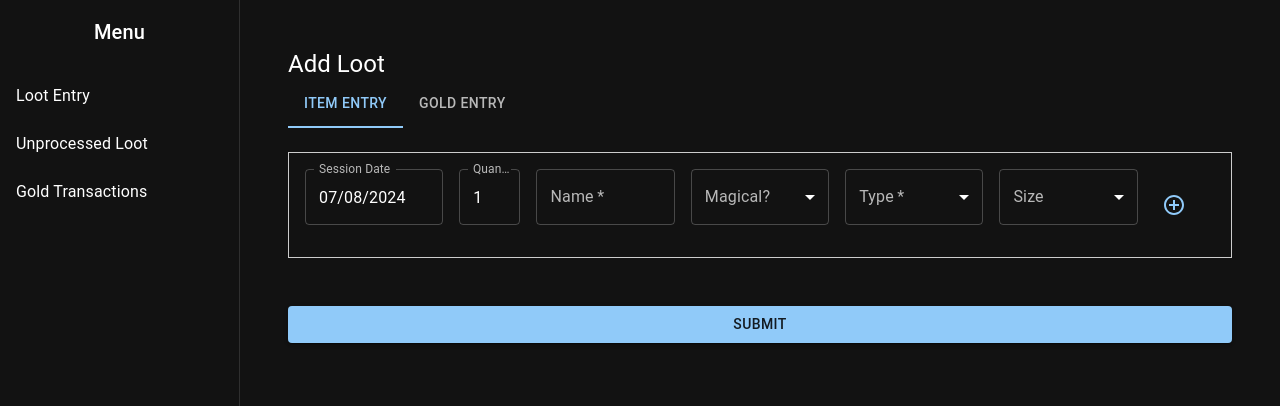
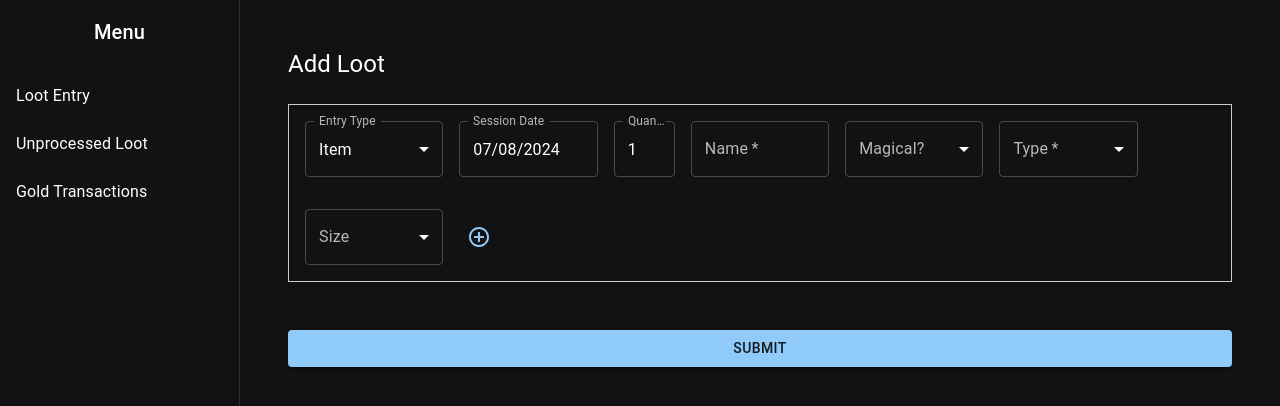
Before and after one commit to linisastald/Loot-Tracker-PF1e, a React (Create React App) app in the folder frontend/: page /loot-entry in a window 1280 px wide. Shown: the top 406 px of the page. Built offline with nearby package versions, Linux system fonts and the light colour scheme.

Commit message:
Loot entry add gold entry

```diff
--- a/frontend/src/components/LootEntry.js
+++ b/frontend/src/components/LootEntry.js
@@ -9,8 +9,9 @@ import {
   MenuItem,
   IconButton,
   Grid,
-  Tabs,
-  Tab,
+  Select,
+  InputLabel,
+  FormControl,
 } from '@mui/material';
 import { LocalizationProvider, DatePicker } from '@mui/x-date-pickers';
 import { AdapterDateFns } from '@mui/x-date-pickers/AdapterDateFns';
@@ -25,76 +26,52 @@ const magicalOptions = [
   { label: 'Unidentified', value: true },
 ];
 const transactionTypes = ['Withdrawl', 'Deposit', 'Purchase', 'Sale', 'Party Loot Purchase', 'Other'];
+const entryTypes = ['Item', 'Gold'];
 
 const LootEntry = () => {
   const [entries, setEntries] = useState([
     {
+      entryType: 'Item',
       sessionDate: new Date(),
       quantity: 1,
       name: '',
       unidentified: null,
       type: '',
       size: '',
+      platinum: 0,
+      gold: 0,
+      silver: 0,
+      copper: 0,
+      transactionType: '',
+      notes: '',
       suggestions: [],
     },
   ]);
 
-  const [goldEntries, setGoldEntries] = useState([
-    {
-      sessionDate: new Date(),
-      transactionType: '',
-      platinum: 0,
-      gold: 0,
-      silver: 0,
-      copper: 0,
-      notes: '',
-    },
-  ]);
-
-  const [tabIndex, setTabIndex] = useState(0);
-
-  const handleTabChange = (event, newIndex) => {
-    setTabIndex(newIndex);
-  };
-
-  const handleItemInputChange = (index, field, value) => {
+  const handleInputChange = (index, field, value) => {
     const newEntries = [...entries];
     newEntries[index][field] = value;
     setEntries(newEntries);
-  };
-
-  const handleGoldInputChange = (index, field, value) => {
-    const newEntries = [...goldEntries];
-    newEntries[index][field] = value;
-    setGoldEntries(newEntries);
   };
 
   const addEntry = () => {
     setEntries([
       ...entries,
       {
+        entryType: 'Item',
         sessionDate: new Date(),
         quantity: 1,
         name: '',
         unidentified: null,
         type: '',
         size: '',
-        suggestions: [],
-      },
-    ]);
-  };
-
-  const addGoldEntry = () => {
-    setGoldEntries([
-      ...goldEntries,
-      {
-        sessionDate: new Date(),
-        transactionType: '',
         platinum: 0,
         gold: 0,
         silver: 0,
         copper: 0,
+        transactionType: '',
         notes: '',
+        suggestions: [],
       },
     ]);
   };
@@ -104,16 +81,14 @@ const LootEntry = () => {
     setEntries(newEntries);
   };
 
-  const removeGoldEntry = (index) => {
-    const newEntries = goldEntries.filter((_, i) => i !== index);
-    setGoldEntries(newEntries);
-  };
-
   const handleSubmit = async (e) => {
     e.preventDefault();
     const token = localStorage.getItem('token');
-    const invalidEntries = entries.some(entry => !entry.quantity || !entry.name || !entry.type);
-    if (invalidEntries) {
+    const itemEntries = entries.filter(entry => entry.entryType === 'Item');
+    const goldEntries = entries.filter(entry => entry.entryType === 'Gold');
+
+    const invalidItemEntries = itemEntries.some(entry => !entry.quantity || !entry.name || !entry.type);
+    if (invalidItemEntries) {
       alert('Please fill in all required fields for item entries');
       return;
     }
@@ -122,16 +97,20 @@ const LootEntry = () => {
       alert('Please fill in all required fields for gold entries');
       return;
     }
+
     try {
+      if (itemEntries.length > 0) {
         await axios.post(
           'http://192.168.0.64:5000/api/loot',
-        { entries },
+          { entries: itemEntries },
           {
             headers: {
               Authorization: `Bearer ${token}`,
             },
           }
         );
+      }
+      if (goldEntries.length > 0) {
         await axios.post(
           'http://192.168.0.64:5000/api/gold',
           { goldEntries },
@@ -141,27 +120,25 @@ const LootEntry = () => {
             },
           }
         );
+      }
+
       // Reset form after submission
       setEntries([
         {
+          entryType: 'Item',
           sessionDate: new Date(),
           quantity: 1,
           name: '',
           unidentified: null,
           type: '',
           size: '',
-          suggestions: [],
-        },
-      ]);
-      setGoldEntries([
-        {
-          sessionDate: new Date(),
-          transactionType: '',
           platinum: 0,
           gold: 0,
           silver: 0,
           copper: 0,
+          transactionType: '',
           notes: '',
+          suggestions: [],
         },
       ]);
     } catch (error) {
@@ -188,33 +165,46 @@ const LootEntry = () => {
       <Typography component="h1" variant="h5" sx={{ mt: 3 }}>
         Add Loot
       </Typography>
-      <Tabs value={tabIndex} onChange={handleTabChange} aria-label="entry tabs">
-        <Tab label="Item Entry" />
-        <Tab label="Gold Entry" />
-      </Tabs>
       <Box component="form" onSubmit={handleSubmit} sx={{ mt: 3 }}>
-        {tabIndex === 0 && (
-          <div>
         {entries.map((entry, index) => (
           <Box key={index} sx={{ mb: 3, border: '1px solid #ccc', padding: 2 }}>
             <Grid container spacing={2}>
+              <Grid item xs={2}>
+                <FormControl fullWidth>
+                  <InputLabel>Entry Type</InputLabel>
+                  <Select
+                    label="Entry Type"
+                    value={entry.entryType}
+                    onChange={(e) => handleInputChange(index, 'entryType', e.target.value)}
+                  >
+                    {entryTypes.map((type) => (
+                      <MenuItem key={type} value={type}>
+                        {type}
+                      </MenuItem>
+                    ))}
+                  </Select>
+                </FormControl>
+              </Grid>
               <Grid item xs={2}>
                 <LocalizationProvider dateAdapter={AdapterDateFns}>
                   <DatePicker
                     label="Session Date"
                     value={entry.sessionDate}
-                        onChange={(date) => handleItemInputChange(index, 'sessionDate', date)}
+                    onChange={(date) => handleInputChange(index, 'sessionDate', date)}
                     renderInput={(params) => <TextField {...params} fullWidth />}
                   />
                 </LocalizationProvider>
               </Grid>
+
+              {entry.entryType === 'Item' && (
+                <>
                   <Grid item xs={1}>
                     <TextField
                       label="Quantity"
                       type="number"
                       fullWidth
                       value={entry.quantity}
-                      onChange={(e) => handleItemInputChange(index, 'quantity', e.target.value)}
+                      onChange={(e) => handleInputChange(index, 'quantity', e.target.value)}
                       required
                     />
                   </Grid>
@@ -224,7 +214,7 @@ const LootEntry = () => {
                       fullWidth
                       value={entry.name}
                       onChange={(e) => {
-                        handleItemInputChange(index, 'name', e.target.value);
+                        handleInputChange(index, 'name', e.target.value);
                         fetchSuggestions(e.target.value, index);
                       }}
                       autoComplete="off"
@@ -235,7 +225,7 @@ const LootEntry = () => {
                         {entry.suggestions.map((suggestion, sIndex) => (
                           <li
                             key={sIndex}
-                            onClick={() => handleItemInputChange(index, 'name', suggestion.name)}
+                            onClick={() => handleInputChange(index, 'name', suggestion.name)}
                           >
                             {suggestion.name}
                           </li>
@@ -249,7 +239,7 @@ const LootEntry = () => {
                       select
                       fullWidth
                       value={entry.unidentified}
-                      onChange={(e) => handleItemInputChange(index, 'unidentified', e.target.value)}
+                      onChange={(e) => handleInputChange(index, 'unidentified', e.target.value)}
                     >
                       {magicalOptions.map((option) => (
                         <MenuItem key={option.value} value={option.value}>
@@ -264,7 +254,7 @@ const LootEntry = () => {
                       select
                       fullWidth
                       value={entry.type}
-                      onChange={(e) => handleItemInputChange(index, 'type', e.target.value)}
+                      onChange={(e) => handleInputChange(index, 'type', e.target.value)}
                       required
                     >
                       {itemTypes.map((type) => (
@@ -280,7 +270,7 @@ const LootEntry = () => {
                       select
                       fullWidth
                       value={entry.size}
-                      onChange={(e) => handleItemInputChange(index, 'size', e.target.value)}
+                      onChange={(e) => handleInputChange(index, 'size', e.target.value)}
                     >
                       {itemSizes.map((size) => (
                         <MenuItem key={size} value={size}>
@@ -289,43 +279,18 @@ const LootEntry = () => {
                       ))}
                     </TextField>
                   </Grid>
-                  <Grid item xs={1} sx={{ display: 'flex', alignItems: 'center', justifyContent: 'space-between' }}>
-                    <IconButton onClick={addEntry} color="primary">
-                      <AddCircleOutlineIcon />
-                    </IconButton>
-                    {entries.length > 1 && (
-                      <IconButton onClick={() => removeEntry(index)} color="secondary">
-                        <RemoveCircleOutlineIcon />
-                      </IconButton>
+                </>
               )}
-                  </Grid>
-                </Grid>
-              </Box>
-            ))}
-          </div>
-        )}
-        {tabIndex === 1 && (
-          <div>
-            {goldEntries.map((entry, index) => (
-              <Box key={index} sx={{ mb: 3, border: '1px solid #ccc', padding: 2 }}>
-                <Grid container spacing={2}>
-                  <Grid item xs={2}>
-                    <LocalizationProvider dateAdapter={AdapterDateFns}>
-                      <DatePicker
-                        label="Session Date"
-                        value={entry.sessionDate}
-                        onChange={(date) => handleGoldInputChange(index, 'sessionDate', date)}
-                        renderInput={(params) => <TextField {...params} fullWidth />}
-                      />
-                    </LocalizationProvider>
-                  </Grid>
+
+              {entry.entryType === 'Gold' && (
+                <>
                   <Grid item xs={2}>
                     <TextField
                       label="Type"
                       select
                       fullWidth
                       value={entry.transactionType}
-                      onChange={(e) => handleGoldInputChange(index, 'transactionType', e.target.value)}
+                      onChange={(e) => handleInputChange(index, 'transactionType', e.target.value)}
                       required
                     >
                       {transactionTypes.map((type) => (
@@ -341,7 +306,7 @@ const LootEntry = () => {
                       type="number"
                       fullWidth
                       value={entry.platinum}
-                      onChange={(e) => handleGoldInputChange(index, 'platinum', e.target.value)}
+                      onChange={(e) => handleInputChange(index, 'platinum', e.target.value)}
                     />
                   </Grid>
                   <Grid item xs={1}>
@@ -350,7 +315,7 @@ const LootEntry = () => {
                       type="number"
                       fullWidth
                       value={entry.gold}
-                      onChange={(e) => handleGoldInputChange(index, 'gold', e.target.value)}
+                      onChange={(e) => handleInputChange(index, 'gold', e.target.value)}
                     />
                   </Grid>
                   <Grid item xs={1}>
@@ -359,7 +324,7 @@ const LootEntry = () => {
                       type="number"
                       fullWidth
                       value={entry.silver}
-                      onChange={(e) => handleGoldInputChange(index, 'silver', e.target.value)}
+                      onChange={(e) => handleInputChange(index, 'silver', e.target.value)}
                     />
                   </Grid>
                   <Grid item xs={1}>
@@ -368,7 +333,7 @@ const LootEntry = () => {
                       type="number"
                       fullWidth
                       value={entry.copper}
-                      onChange={(e) => handleGoldInputChange(index, 'copper', e.target.value)}
+                      onChange={(e) => handleInputChange(index, 'copper', e.target.value)}
                     />
                   </Grid>
                   <Grid item xs={2}>
@@ -376,16 +341,19 @@ const LootEntry = () => {
                       label="Notes"
                       fullWidth
                       value={entry.notes}
-                      onChange={(e) => handleGoldInputChange(index, 'notes', e.target.value)}
+                      onChange={(e) => handleInputChange(index, 'notes', e.target.value)}
                       inputProps={{ maxLength: 120 }}
                     />
                   </Grid>
-                  <Grid item xs={1} sx={{ display: 'flex', alignItems: 'center', justifyContent: 'space-between' }}>
-                    <IconButton onClick={addGoldEntry} color="primary">
+                </>
+              )}
+
+              <Grid item xs={2} sx={{ display: 'flex', alignItems: 'center', justifyContent: 'space-between' }}>
+                <IconButton onClick={addEntry} color="primary">
                   <AddCircleOutlineIcon />
                 </IconButton>
-                    {goldEntries.length > 1 && (
-                      <IconButton onClick={() => removeGoldEntry(index)} color="secondary">
+                {entries.length > 1 && (
+                  <IconButton onClick={() => removeEntry(index)} color="secondary">
                     <RemoveCircleOutlineIcon />
                   </IconButton>
                 )}
@@ -393,8 +361,6 @@ const LootEntry = () => {
             </Grid>
           </Box>
         ))}
-          </div>
-        )}
         <Button type="submit" fullWidth variant="contained" sx={{ mt: 3, mb: 2 }}>
           Submit
         </Button>
```
Lines whose indentation alone changed are shown as unchanged.
